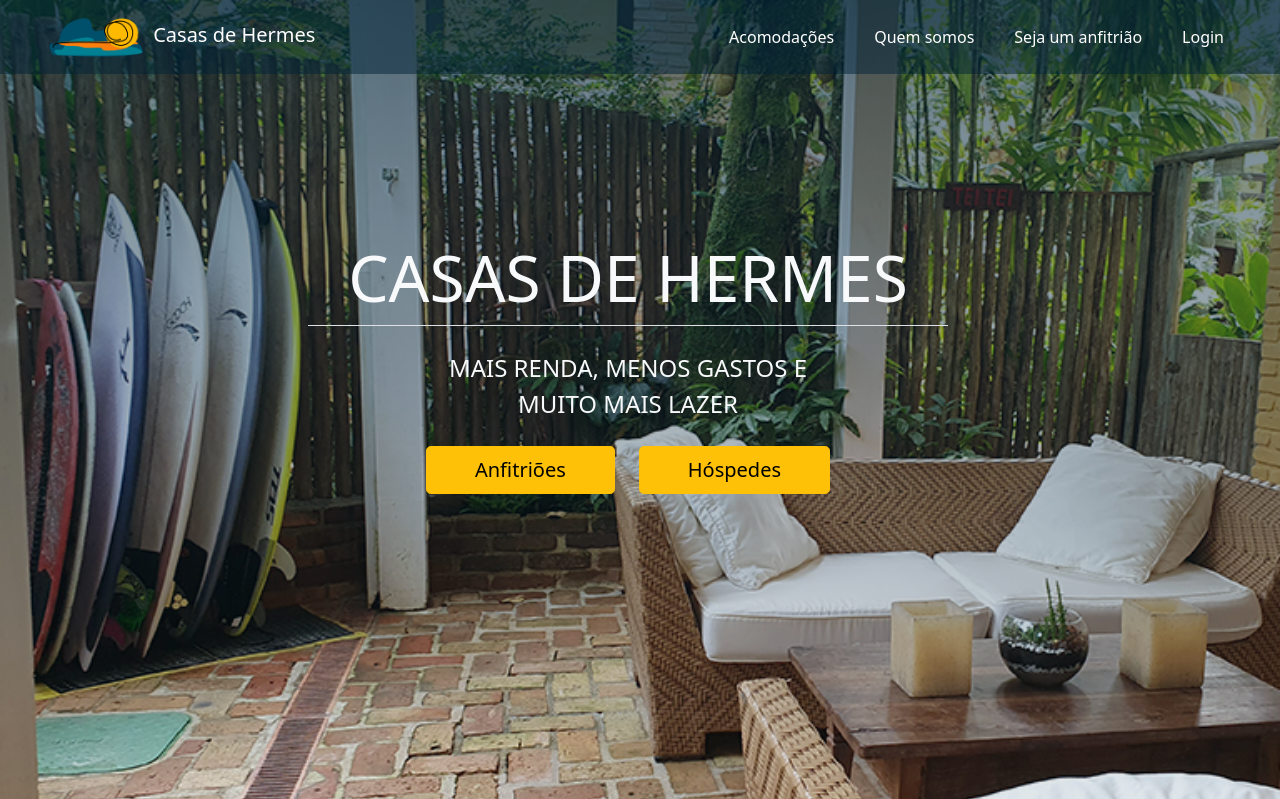
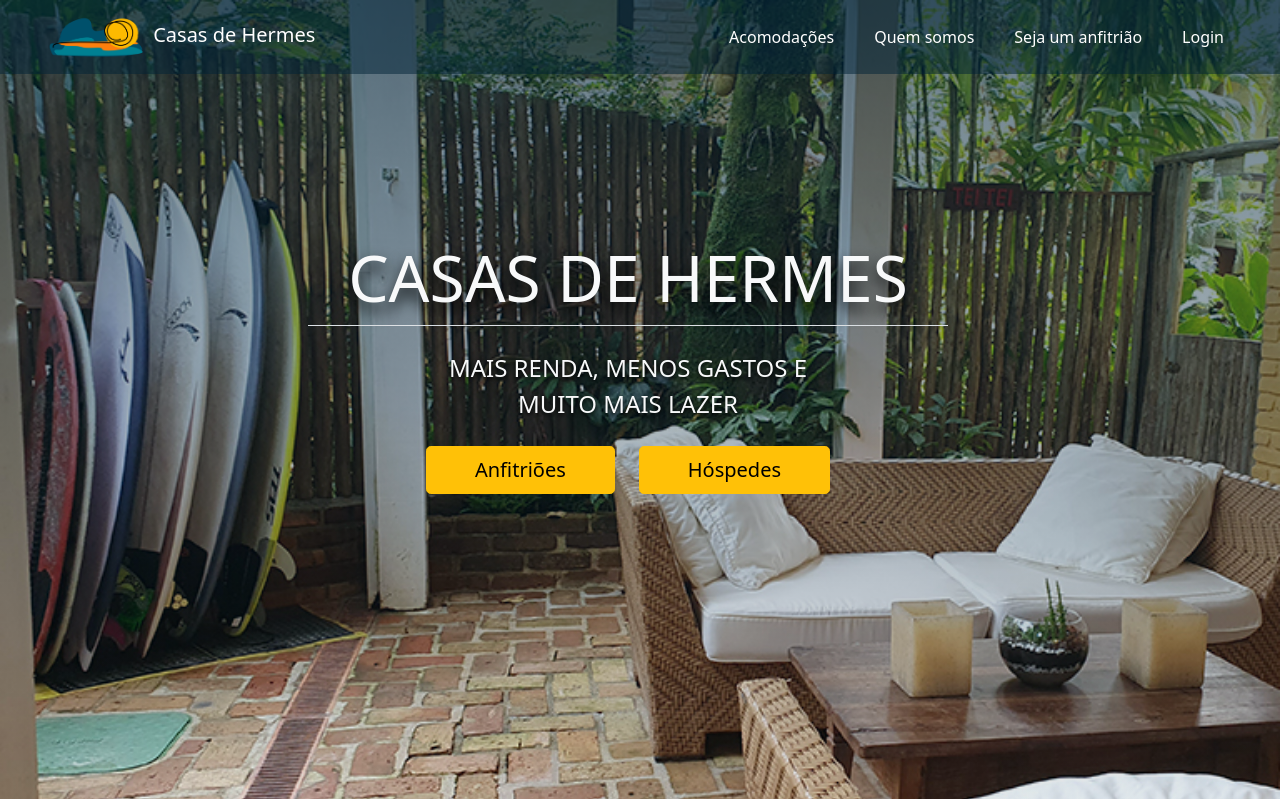
Before and after one commit to h-zanetti/real-estate-manager, a Django app: page / in a window 1280 px wide. Shown: the top 799 px of the page. Run offline with Django 3.2, Linux system fonts and the light colour scheme; some libraries are stand-ins or nearby versions.

Commit message:
Consertadas classes de text-shadow

```diff
--- a/webdev/static/css/main.css
+++ b/webdev/static/css/main.css
@@ -1,11 +1,11 @@
 .text-shadow {
-    text-shadow: 0 .5rem 1rem rgba(black, .15);
+    text-shadow: 0 .5rem 1rem black;
 }
 
 .text-shadow-sm {
-    text-shadow: 0 .125rem .25rem rgba(black, .075);
+    text-shadow: 0 .125rem .25rem black;
 }
 
 .text-shadow-lg {
-    text-shadow: 0 1rem 3rem rgba(black, .075);
+    text-shadow: 0 1rem 3rem black;
 }
```
